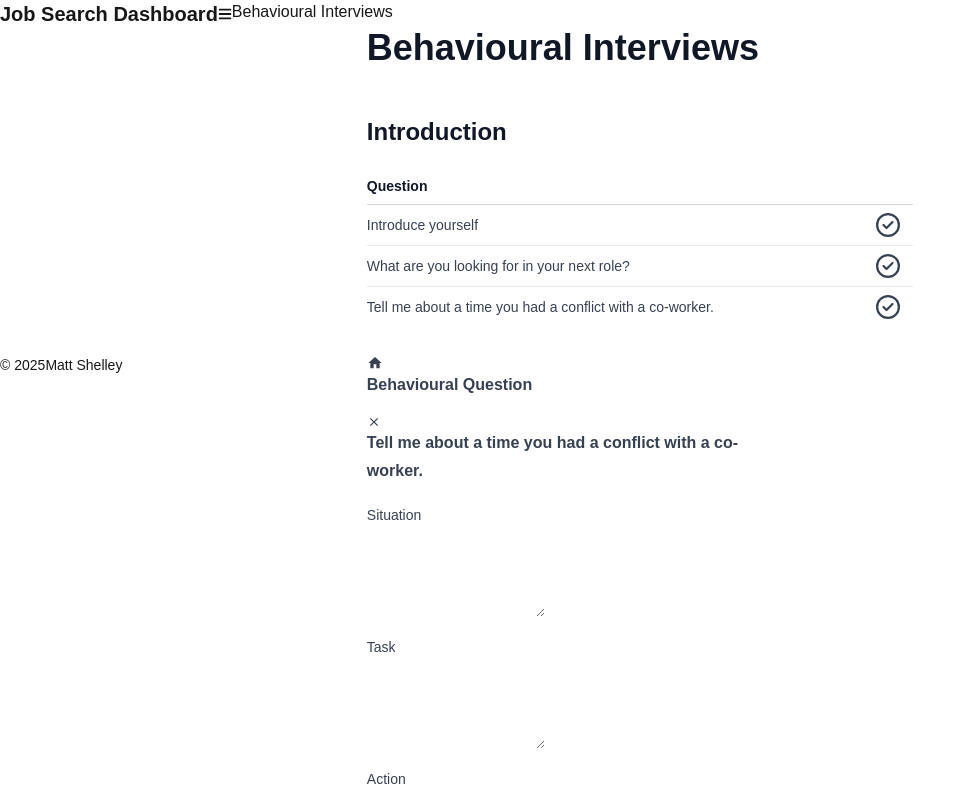
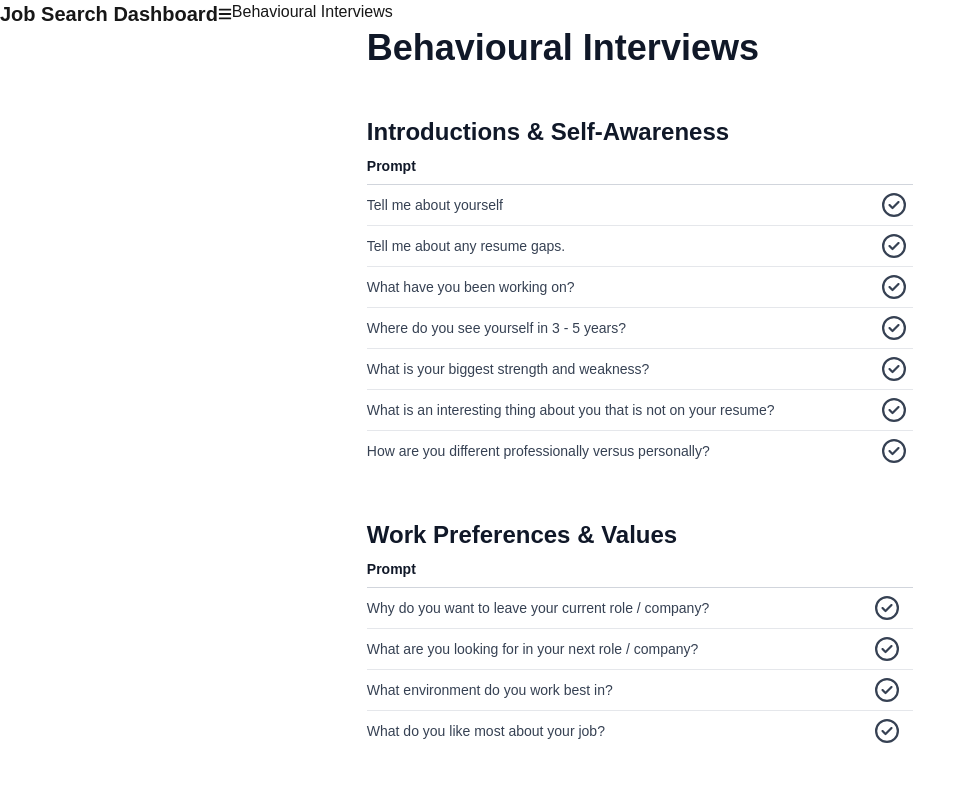
Before and after one commit to mattscripted/job-search-dashboard, a Next.js app: page /behavioural-interviews in a window 1280 px wide. Shown: the top 800 px of the page, without its empty margins (0-976 px from the left). Built offline with nearby package versions, Linux system fonts and the light colour scheme.

Commit message:
Populate prompts, and show selected prompt answer

```diff
--- a/src/app/behavioural-interviews/PromptAnswerForm.tsx
+++ b/src/app/behavioural-interviews/PromptAnswerForm.tsx
@@ -28,7 +28,7 @@ export default function PromptAnswerForm({
           <div className="mb-2 block">
             <Label htmlFor="answer">Answer</Label>
           </div>
-          <Textarea id="answer" rows={4} value={promptAnswer.answer} />
+          <Textarea id="answer" rows={4} value={promptAnswer.answer} readOnly />
         </div>
       )}
       {promptAnswer.type === "star" && (
@@ -37,25 +37,25 @@ export default function PromptAnswerForm({
             <div className="mb-2 block">
               <Label htmlFor="situation">Situation</Label>
             </div>
-            <Textarea id="situation" rows={4} value={promptAnswer.answer.situation} />
+            <Textarea id="situation" rows={4} value={promptAnswer.answer.situation} readOnly />
           </div>
           <div className="max-w-md mb-4">
             <div className="mb-2 block">
               <Label htmlFor="task">Task</Label>
             </div>
-            <Textarea id="task" rows={4} value={promptAnswer.answer.task} />
+            <Textarea id="task" rows={4} value={promptAnswer.answer.task} readOnly />
           </div>
           <div className="max-w-md mb-4">
             <div className="mb-2 block">
               <Label htmlFor="action">Action</Label>
             </div>
-            <Textarea id="action" rows={4} value={promptAnswer.answer.action} />
+            <Textarea id="action" rows={4} value={promptAnswer.answer.action} readOnly />
           </div>
           <div className="max-w-md mb-4">
             <div className="mb-2 block">
               <Label htmlFor="result">Result</Label>
             </div>
-            <Textarea id="result" rows={4} value={promptAnswer.answer.result} />
+            <Textarea id="result" rows={4} value={promptAnswer.answer.result} readOnly />
           </div>
         </>
       )}
--- a/src/app/behavioural-interviews/page.tsx
+++ b/src/app/behavioural-interviews/page.tsx
@@ -1,6 +1,6 @@
 "use client";
 
-import { useState } from "react";
+import { Fragment, useState } from "react";
 import {
   Table,
   TableHead,
@@ -14,62 +14,35 @@ import {
 } from "flowbite-react";
 import clsx from "clsx";
 import { FaRegCircleCheck } from "react-icons/fa6";
+import promptAnswersByTheme from "./prompts";
 import PromptAnswerForm from "./PromptAnswerForm";
 import { PromptAnswer } from "@/types/prompt-answer";
 
 export default function BehaviouralInterviewsPage() {
   const [isDrawerOpen, setIsDrawerOpen] = useState(false);
-  // TODO: Change selected prompt
-  const [selectedPromptAnswer] = useState<PromptAnswer>({
-    type: "star",
-    prompt: "Tell me about a time you had a conflict with a co-worker.",
-    answer: {
-      situation: "",
-      task: "",
-      action: "",
-      result: "",
-    },
-  });
+  const [selectedPromptAnswer, setSelectedPromptAnswer] = useState<PromptAnswer | null>(null);
 
-  function handleOpenDrawer() {
+  function handleOpenPromptAnswer(promptAnswer: PromptAnswer) {
+    setSelectedPromptAnswer(promptAnswer);
     setIsDrawerOpen(true);
   }
 
   function handleCloseDrawer() {
     setIsDrawerOpen(false);
+    setSelectedPromptAnswer(null);
   }
-
-  const promptAnswers: PromptAnswer[] = [
-    {
-      type: "freeform",
-      prompt: "Introduce yourself",
-      answer: "I am a programmer with 10+ years of experience.",
-    },
-    {
-      type: "freeform",
-      prompt: "What are you looking for in your next role?",
-      answer: "Fulfilling work",
-    },
-    {
-      type: "star",
-      prompt: "Tell me about a time you had a conflict with a co-worker.",
-      answer: {
-        situation: "",
-        task: "",
-        action: "",
-        result: "",
-      },
-    },
-  ];
 
   return (
     <>
       <h1>Behavioural Interviews</h1>
-      <h2>Introduction</h2>
-      <Table hoverable>
+
+      {promptAnswersByTheme.map(({ theme, promptAnswers }, index) => (
+        <Fragment key={index}>
+          <h2 className="mb-0">{theme}</h2>
+          <Table className="mt-2" hoverable>
             <TableHead>
               <TableRow>
-            <TableHeadCell>Question</TableHeadCell>
+                <TableHeadCell>Prompt</TableHeadCell>
                 <TableHeadCell>
                   <span className="sr-only">Answered?</span>
                 </TableHeadCell>
@@ -77,7 +50,7 @@ export default function BehaviouralInterviewsPage() {
             </TableHead>
             <TableBody>
               {promptAnswers.map((promptAnswer, index) => (
-            <TableRow key={index} role="button" onClick={handleOpenDrawer}>
+                <TableRow key={index} role="button" onClick={() => handleOpenPromptAnswer(promptAnswer)}>
                   <TableCell className="align-middle">
                     {promptAnswer.prompt}
                   </TableCell>
@@ -88,17 +61,29 @@ export default function BehaviouralInterviewsPage() {
               ))}
             </TableBody>
           </Table>
+        </Fragment>
+      ))}
+
+      <h2 className="mb-0">Sources</h2>
+      <p>These prompts were inspired by:</p>
+      <ul>
+        <li><a href="https://www.techinterviewhandbook.org/behavioral-interview-questions/">Tech Interview Handbook</a></li>
+        <li><a href="https://www.themuse.com/advice/behavioral-interview-questions-answers-examples">the muse</a></li>
+        <li><a href="https://www.indeed.com/career-advice/interviewing/behavioral-interview-questions">indeed</a></li>
+        <li><a href="https://business.linkedin.com/talent-solutions/resources/interviewing-talent/behavioral-interview-questions-important-soft-skills">LinkedIn</a></li>
+      </ul>
 
       <Drawer
         open={isDrawerOpen}
         onClose={handleCloseDrawer}
         position="right"
-        backdrop={false}
         className={clsx("md:w-[400px]", isDrawerOpen && "shadow-[-8px_0_16px_-4px_rgba(0,0,0,0.3)]")}
       >
         <DrawerHeader title="Behavioural Question" />
         <DrawerItems>
+          {selectedPromptAnswer && (
             <PromptAnswerForm promptAnswer={selectedPromptAnswer} />
+          )}
         </DrawerItems>
       </Drawer>
     </>
--- /dev/null
+++ b/src/app/behavioural-interviews/prompts/index.ts
@@ -0,0 +1,35 @@
+import promptsByTheme from "./prompts.json";
+import { PromptAnswer } from "@/types/prompt-answer";
+
+type ThemePrompts = {
+  theme: string;
+  promptAnswers: PromptAnswer[];
+}
+
+const promptAnswersByTheme = promptsByTheme.map<ThemePrompts>(({ theme, prompts }) => ({
+  theme,
+  promptAnswers: prompts.map<PromptAnswer>(({ type, prompt }) => {
+    if (type === "freeform") {
+      return {
+        type,
+        prompt,
+        answer: "",
+      };
+    } else if (type === "star") {
+      return {
+        type,
+        prompt,
+        answer: {
+          situation: "",
+          task: "",
+          action: "",
+          result: "",
+        },
+      };
+    } else {
+      throw new Error(`Unknown prompt type: ${type}`);
+    }
+  })
+}));
+
+export default promptAnswersByTheme;
--- /dev/null
+++ b/src/app/behavioural-interviews/prompts/prompts.json
@@ -0,0 +1,223 @@
+[
+  {
+    "theme": "Introductions & Self-Awareness",
+    "prompts": [
+      {
+        "type": "freeform",
+        "prompt": "Tell me about yourself"
+      },
+      {
+        "type": "freeform",
+        "prompt": "Tell me about any resume gaps."
+      },
+      {
+        "type": "freeform",
+        "prompt": "What have you been working on?"
+      },
+      {
+        "type": "freeform",
+        "prompt": "Where do you see yourself in 3 - 5 years?"
+      },
+      {
+        "type": "freeform",
+        "prompt": "What is your biggest strength and weakness?"
+      },
+      {
+        "type": "freeform",
+        "prompt": "What is an interesting thing about you that is not on your resume?"
+      },
+      {
+        "type": "freeform",
+        "prompt": "How are you different professionally versus personally?"
+      }
+    ]
+  },
+  {
+    "theme": "Work Preferences & Values",
+    "prompts": [
+      {
+        "type": "freeform",
+        "prompt": "Why do you want to leave your current role / company?"
+      },
+      {
+        "type": "freeform",
+        "prompt": "What are you looking for in your next role / company?"
+      },
+      {
+        "type": "freeform",
+        "prompt": "What environment do you work best in?"
+      },
+      {
+        "type": "freeform",
+        "prompt": "What do you like most about your job?"
+      }
+    ]
+  },
+  {
+    "theme": "Manager & Coworker Relationships",
+    "prompts": [
+      {
+        "type": "freeform",
+        "prompt": "Who was your favourite manager and why?"
+      },
+      {
+        "type": "star",
+        "prompt": "Tell me about a time you had a conflict with your manager or coworker"
+      },
+      {
+        "type": "star",
+        "prompt": "Describe a time where you worked with someone you didn't get along with"
+      },
+      {
+        "type": "star",
+        "prompt": "Describe a time you mentored a fellow developer"
+      }
+    ]
+  },
+  {
+    "theme": "Project Experience & Technical Skills",
+    "prompts": [
+      {
+        "type": "star",
+        "prompt": "Tell me about a project you are most proud of"
+      },
+      {
+        "type": "star",
+        "prompt": "Tell me about a project you made outside of work"
+      },
+      {
+        "type": "star",
+        "prompt": "What was the most challenging project you solved in your career?"
+      },
+      {
+        "type": "star",
+        "prompt": "Describe a time where you made a technical tradeoff"
+      },
+      {
+        "type": "star",
+        "prompt": "How have you influenced a product or design direction?"
+      }
+    ]
+  },
+  {
+    "theme": "Feedback & Growth",
+    "prompts": [
+      {
+        "type": "star",
+        "prompt": "Tell me about a time you received negative feedback"
+      },
+      {
+        "type": "freeform",
+        "prompt": "How do you handle criticism and negative feedback?"
+      },
+      {
+        "type": "freeform",
+        "prompt": "How do you keep up with learning new technology?"
+      },
+      {
+        "type": "star",
+        "prompt": "Tell me about a time you learned something on the job"
+      }
+    ]
+  },
+  {
+    "theme": "Initiative & Problem Solving",
+    "prompts": [
+      {
+        "type": "star",
+        "prompt": "Tell me about a time you solved a challenging problem"
+      },
+      {
+        "type": "star",
+        "prompt": "When did you proactively work on something without permission?"
+      },
+      {
+        "type": "star",
+        "prompt": "Describe a problem you found and proactively resolved"
+      },
+      {
+        "type": "freeform",
+        "prompt": "How do you solve problems, especially with unknowns?"
+      },
+      {
+        "type": "star",
+        "prompt": "Describe a time where you struggled to complete a task"
+      },
+      {
+        "type": "star",
+        "prompt": "Describe a time where you made a mistake at work"
+      },
+      {
+        "type": "star",
+        "prompt": "Describe a time where you were stressed out at work"
+      },
+      {
+        "type": "star",
+        "prompt": "Tell me about a time when your work was blocked. What did you do?"
+      }
+    ]
+  },
+  {
+    "theme": "Time Management & Prioritization",
+    "prompts": [
+      {
+        "type": "freeform",
+        "prompt": "How do you manage being pulled in many different directions?"
+      },
+      {
+        "type": "freeform",
+        "prompt": "How do you decide what to work on each day?"
+      },
+      {
+        "type": "freeform",
+        "prompt": "How do you know when a task is done?"
+      },
+      {
+        "type": "freeform",
+        "prompt": "How do you balance getting work done quickly vs doing things well?"
+      }
+    ]
+  },
+  {
+    "theme": "Leadership & Influence",
+    "prompts": [
+      {
+        "type": "star",
+        "prompt": "When have you shown leadership?"
+      },
+      {
+        "type": "star",
+        "prompt": "Describe a time where you led by example"
+      },
+      {
+        "type": "star",
+        "prompt": "Describe a time where you sold others on an idea"
+      }
+    ]
+  },
+  {
+    "theme": "Adaptability & Growth",
+    "prompts": [
+      {
+        "type": "star",
+        "prompt": "Describe a time you adapted to a new way of working"
+      },
+      {
+        "type": "star",
+        "prompt": "Describe a project that changed significantly. How did you adapt?"
+      },
+      {
+        "type": "star",
+        "prompt": "Describe a time where you took a risk. How did it turn out?"
+      },
+      {
+        "type": "freeform",
+        "prompt": "How have you moved your career forward?"
+      },
+      {
+        "type": "star",
+        "prompt": "What is a goal you wanted? How did you achieve it?"
+      }
+    ]
+  }
+]
```
Lines whose indentation alone changed are shown as unchanged.
